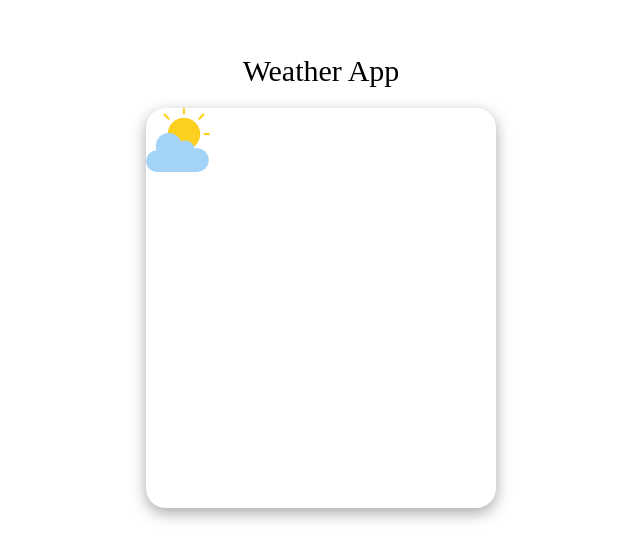
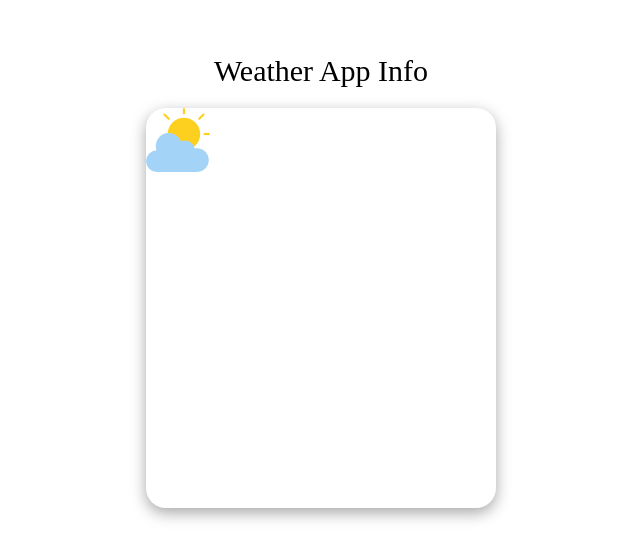
Before and after one commit to akashcodes007/weather, a plain HTML site: page index.html in a window 1280 px wide. Shown: the part 127-686 px from the top of the page, without its empty margins (319-959 px from the left). Drawn offline with Linux system fonts and the light colour scheme.

Commit message:
minor label change

```diff
--- a/index.html
+++ b/index.html
@@ -11,7 +11,7 @@
 <div class="mainContainer">
         <div class="header">
             <div class="heading">
-                Weather App
+                Weather App Info
             </div>
         </div>
         <div class="box">
```
